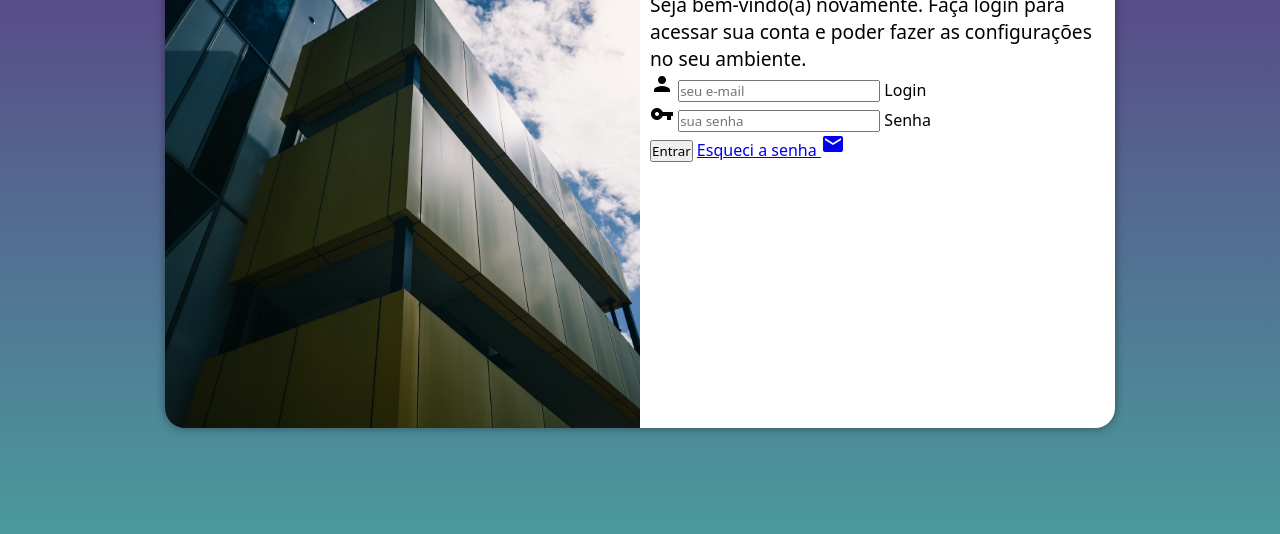
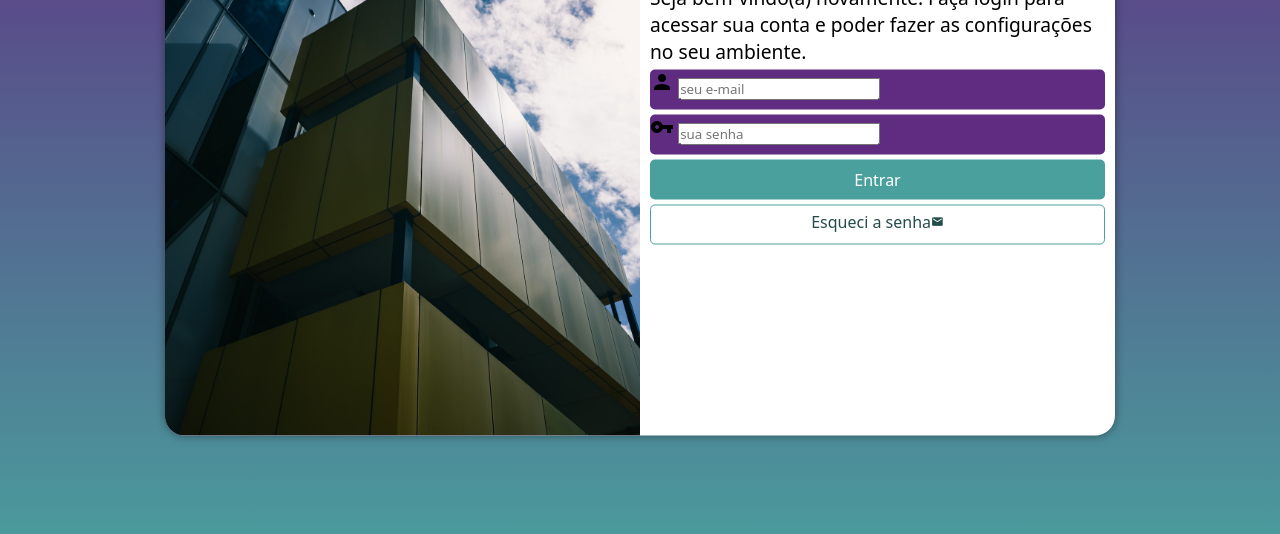
Before and after one commit to PedroN29/Projeto-login, a plain HTML site: page index.html in a window 1280 px wide. Shown: the part 222-756 px from the top of the page. Drawn offline with Linux system fonts and the light colour scheme.

Commit message:
Atualização do css

```diff
--- a/estilos/style.css
+++ b/estilos/style.css
@@ -27,7 +27,7 @@ section#login {
     overflow: hidden;
     background-color: white;
     width: 250px;
-    height: 500px;
+    height: 515px;
     border-radius: 20px;
     box-shadow: 0px 0px 10px rgba(0, 0, 0, 0.425);
     transition: width 0.3s, height 0.3s;
@@ -55,3 +55,54 @@ div#formulario > h1 {
 div#formulario > p {
     font-size: 0.8em;
 }
+
+form > div.campo {
+    background-color: #5f2c82;
+    display: block;
+    width: 100%;
+    height: 40px;
+    border-radius: 5px;
+    margin: 5px 0px;
+}
+
+form label {
+    display: none;
+}
+
+form > input[type=submit] {
+    display: block;
+    font-size: 1em;
+    width: 100%;
+    height: 40px;
+    background-color: #49a09d;
+    color: white;
+    border: none;
+    border-radius: 5px;
+}
+
+form > input[type=submit]:hover {
+    background-color: #2d6462;
+}
+
+form > a.botao {
+    display: block;
+    text-align: center;
+    font-size: 1em;
+    width: 100%;
+    height: 40px;
+    background-color: white;
+    color: #234d4b;
+    margin-top: 5px;
+    padding-top: 5px;
+    border: 1px solid #49a09d;
+    border-radius: 5px;
+    text-decoration: none;
+}
+
+form > a.botao:hover {
+    background-color: #6cd3cf;
+}
+
+form > a.botao > span {
+    font-size: 0.8em;
+}
--- a/index.html
+++ b/index.html
@@ -28,7 +28,7 @@
                         <label for="isenha">Senha</label>
                     </div>
                     <input type="submit" value="Entrar">
-                    <a href="esqueci.html">Esqueci a senha <span class="material-icons md-18">mail</span></a>
+                    <a href="esqueci.html" class="botao">Esqueci a senha<span class="material-icons md-18">mail</span></a>
                 </form>
             </div>
         </section>
```
